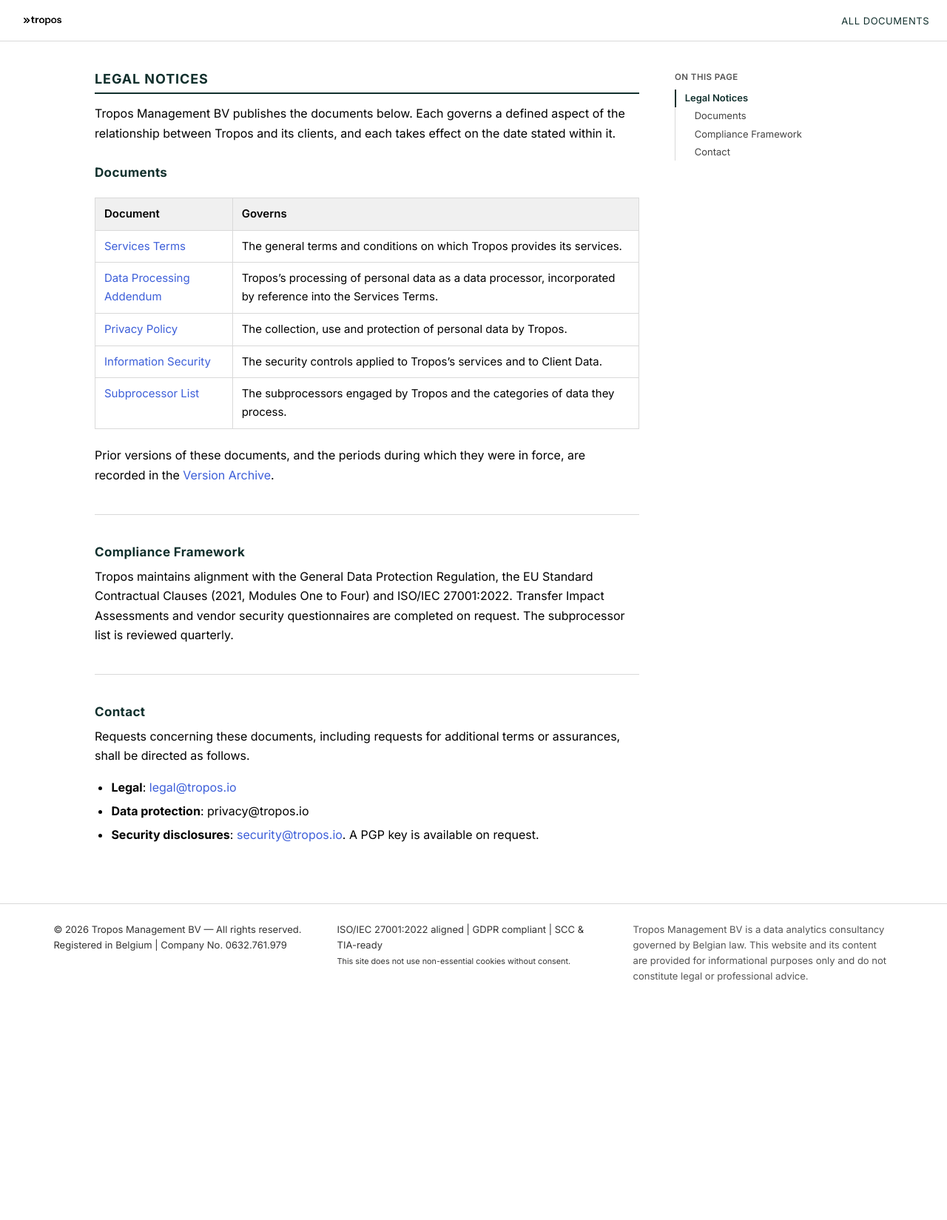
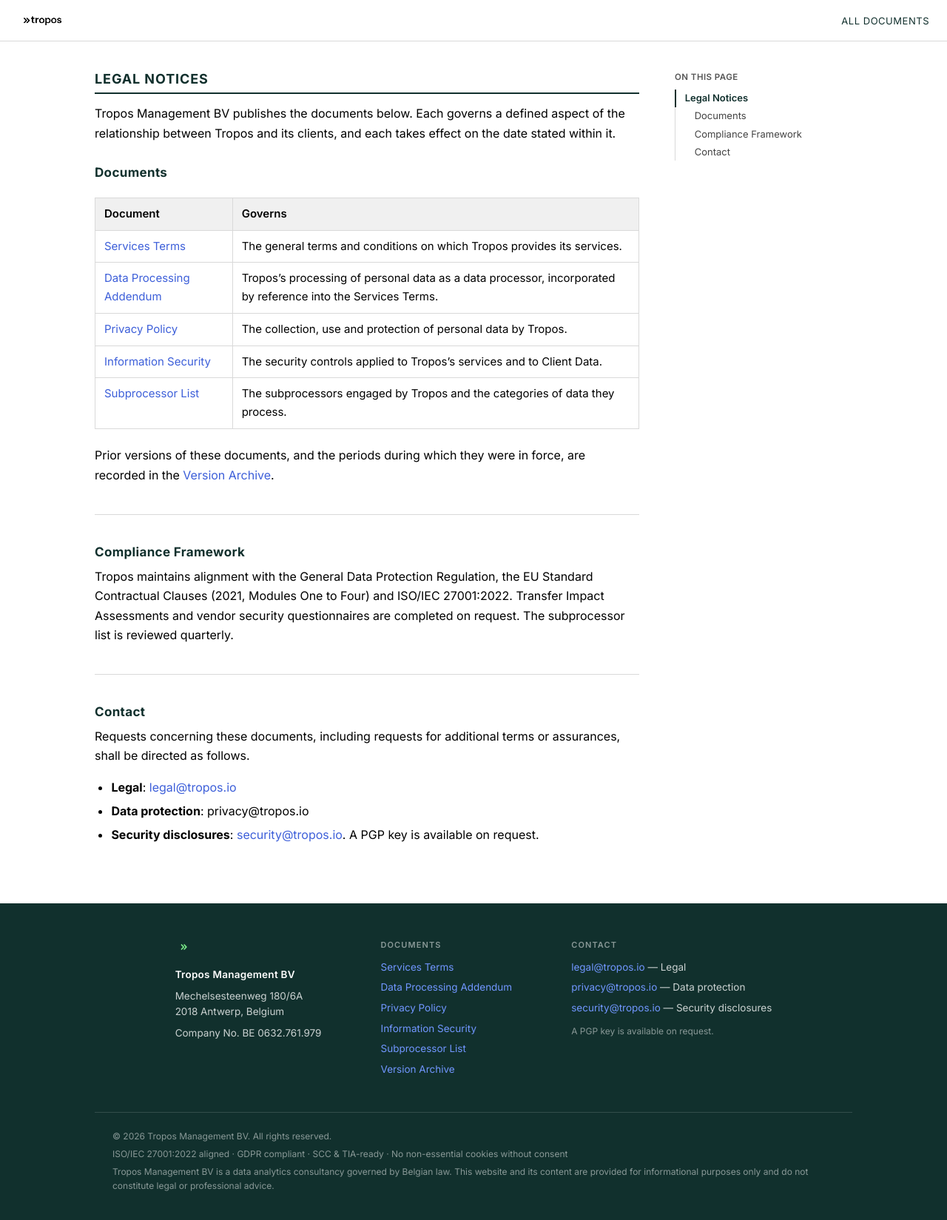
Before and after one commit to tropos-io/legal, a Jekyll site: the page built from docs/index.md, in a window 1280 px wide. Shown: the whole page at 74% size. Built offline with Jekyll 4.4.1, drawn with Linux system fonts in a browser that asks for light colours; before the commit the page ends 1360 px from its top, so only the background shows below that.

Commit message:
Redesign footer as a dark brand band with structured columns
The old footer was three loose text blobs with no hierarchy. Now a
forest-green band bookending the page:

- Identity column: digital-green imagemark, company name, registered
  address (as stated in the Services Terms) and company number.
- Documents column: all five documents plus the Version Archive.
- Contact column: legal / data protection / security-disclosure
  addresses with the PGP note.
- Separate muted baseline bar for the copyright, compliance line and
  no-advice disclaimer.

Soothing blue #7196FE is used for footer links -- on forest green it
clears WCAG AA, unlike on white, so the literal brand hex finally
gets a home. All footer text carried over or drawn from existing
documents; nothing invented.

```diff
--- a/docs/_layouts/default.html
+++ b/docs/_layouts/default.html
@@ -51,22 +51,41 @@
   </div>
 
   <footer class="legal-footer">
-    <div class="footer-brand">
-      <p>
-        &copy; {{ site.time | date: '%Y' }} Tropos Management BV — All rights reserved.<br>
-        Registered in Belgium | Company No. 0632.761.979
-      </p>
+    <div class="footer-grid">
+      <div class="footer-identity">
+        <img src="{{ '/assets/Tropos_imagemark_digital-green_300dpi_RGB.png' | relative_url }}" alt="" class="footer-mark">
+        <p class="footer-name">Tropos Management BV</p>
+        <p>
+          Mechelsesteenweg 180/6A<br>
+          2018 Antwerp, Belgium
+        </p>
+        <p>Company No. BE 0632.761.979</p>
+      </div>
+      <div class="footer-col">
+        <p class="footer-label">Documents</p>
+        <ul>
+          <li><a href="/terms/">Services Terms</a></li>
+          <li><a href="/dpa/">Data Processing Addendum</a></li>
+          <li><a href="/privacy/">Privacy Policy</a></li>
+          <li><a href="/infosec/">Information Security</a></li>
+          <li><a href="/subprocessors/">Subprocessor List</a></li>
+          <li><a href="/versions/">Version Archive</a></li>
+        </ul>
+      </div>
+      <div class="footer-col">
+        <p class="footer-label">Contact</p>
+        <ul>
+          <li><a href="mailto:legal@tropos.io">legal@tropos.io</a> &mdash; Legal</li>
+          <li><a href="mailto:privacy@tropos.io">privacy@tropos.io</a> &mdash; Data protection</li>
+          <li><a href="mailto:security@tropos.io">security@tropos.io</a> &mdash; Security disclosures</li>
+        </ul>
+        <p class="footer-fine">A PGP key is available on request.</p>
+      </div>
     </div>
-    <div class="footer-compliance">
-      <p>
-        ISO/IEC 27001:2022 aligned | GDPR compliant | SCC &amp; TIA-ready<br>
-        <small>This site does not use non-essential cookies without consent.</small>
-      </p>
-    </div>
-    <div class="footer-legal">
-      <p>
-        Tropos Management BV is a data analytics consultancy governed by Belgian law. This website and its content are provided for informational purposes only and do not constitute legal or professional advice.
-      </p>
+    <div class="footer-bottom">
+      <p>&copy; {{ site.time | date: '%Y' }} Tropos Management BV. All rights reserved.</p>
+      <p>ISO/IEC 27001:2022 aligned &middot; GDPR compliant &middot; SCC &amp; TIA-ready &middot; No non-essential cookies without consent</p>
+      <p>Tropos Management BV is a data analytics consultancy governed by Belgian law. This website and its content are provided for informational purposes only and do not constitute legal or professional advice.</p>
     </div>
   </footer>
 
--- a/docs/assets/css/main.scss
+++ b/docs/assets/css/main.scss
@@ -306,27 +306,91 @@ body {
 }
 
 // ---------------------------------------------------------------- footer
+// Dark brand band bookending the page. Soothing blue #7196FE is used for
+// links here — on forest green it clears WCAG AA, unlike on white.
 .legal-footer {
-  border-top: 1px solid $rule;
-  padding: 1.5rem;
-  font-size: 13px;
+  background: $forest;
+  color: rgba(255, 255, 255, 0.78);
+  font-size: 13.5px;
   line-height: 1.6;
-  color: #333;
-  display: flex;
-  flex-wrap: wrap;
-  gap: 1rem 3rem;
-  justify-content: center;
 
-  > div {
-    max-width: 22rem;
+  a {
+    color: #7196fe;
+    text-decoration: none;
+
+    &:hover {
+      color: #fff;
+      text-decoration: underline;
+    }
   }
 
   p {
     margin: 0 0 0.5em;
   }
+}
 
-  .footer-legal {
-    color: #555;
+.footer-grid {
+  display: flex;
+  flex-wrap: wrap;
+  gap: 2.5rem 5rem;
+  justify-content: center;
+  max-width: 64rem;
+  margin: 0 auto;
+  padding: 3rem 1.5rem 2.5rem;
+}
+
+.footer-identity {
+  .footer-mark {
+    height: 22px;
+    width: auto;
+    display: block;
+    margin-bottom: 1rem;
+  }
+
+  .footer-name {
+    color: #fff;
+    font-weight: 600;
+    letter-spacing: 0.02em;
+  }
+}
+
+.footer-col {
+  .footer-label {
+    color: rgba(255, 255, 255, 0.5);
+    font-size: 11px;
+    font-weight: 600;
+    letter-spacing: 0.1em;
+    text-transform: uppercase;
+    margin-bottom: 0.9em;
+  }
+
+  ul {
+    list-style: none;
+    margin: 0;
+    padding: 0;
+  }
+
+  li {
+    margin-bottom: 0.45em;
+  }
+
+  .footer-fine {
+    margin-top: 0.9em;
+    font-size: 12px;
+    color: rgba(255, 255, 255, 0.5);
+  }
+}
+
+.footer-bottom {
+  border-top: 1px solid rgba(255, 255, 255, 0.14);
+  max-width: 64rem;
+  margin: 0 auto;
+  padding: 1.4rem 1.5rem 2rem;
+  font-size: 12px;
+  color: rgba(255, 255, 255, 0.5);
+
+  p {
+    margin: 0 0 0.4em;
   }
 }
 
```
